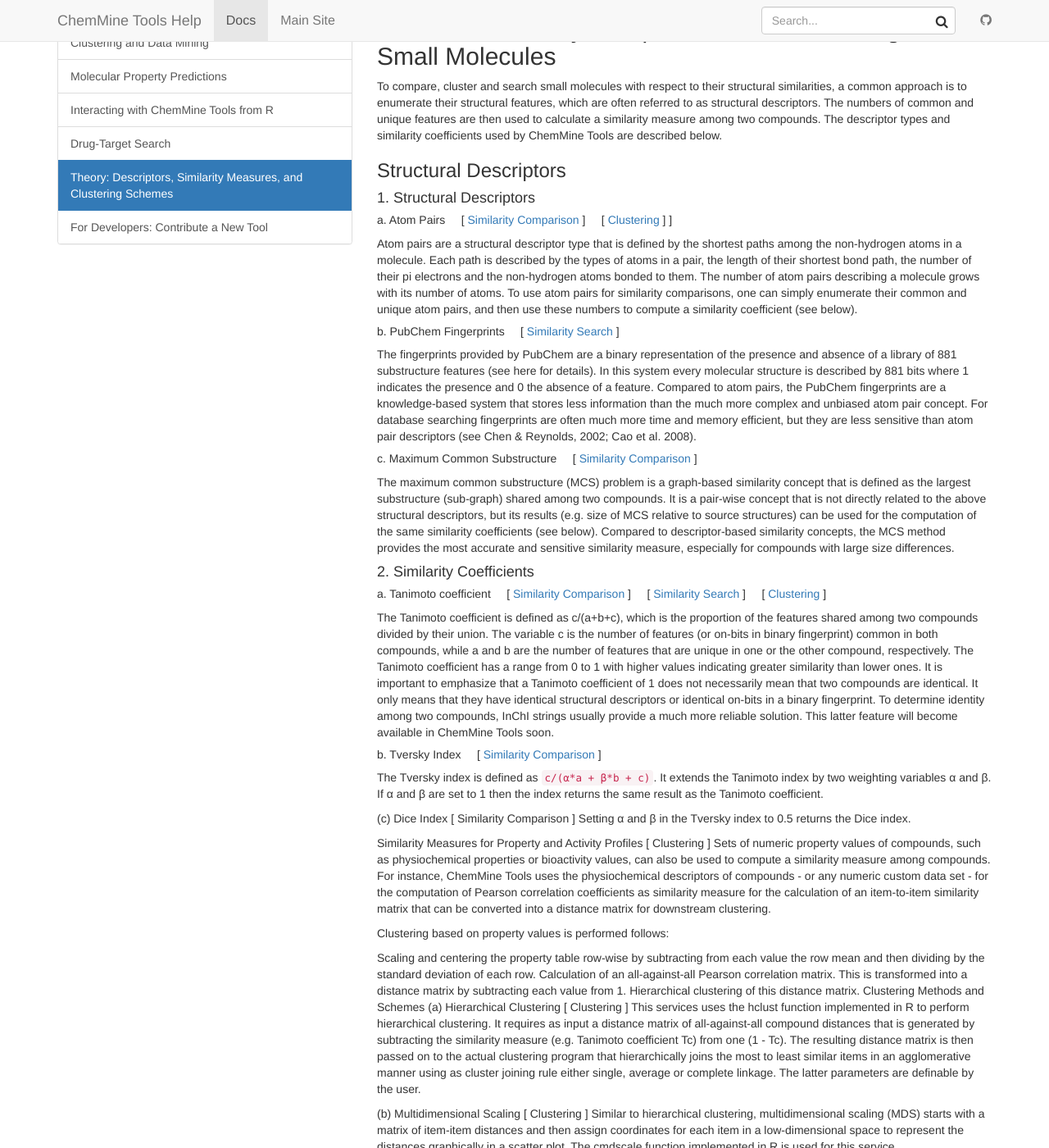
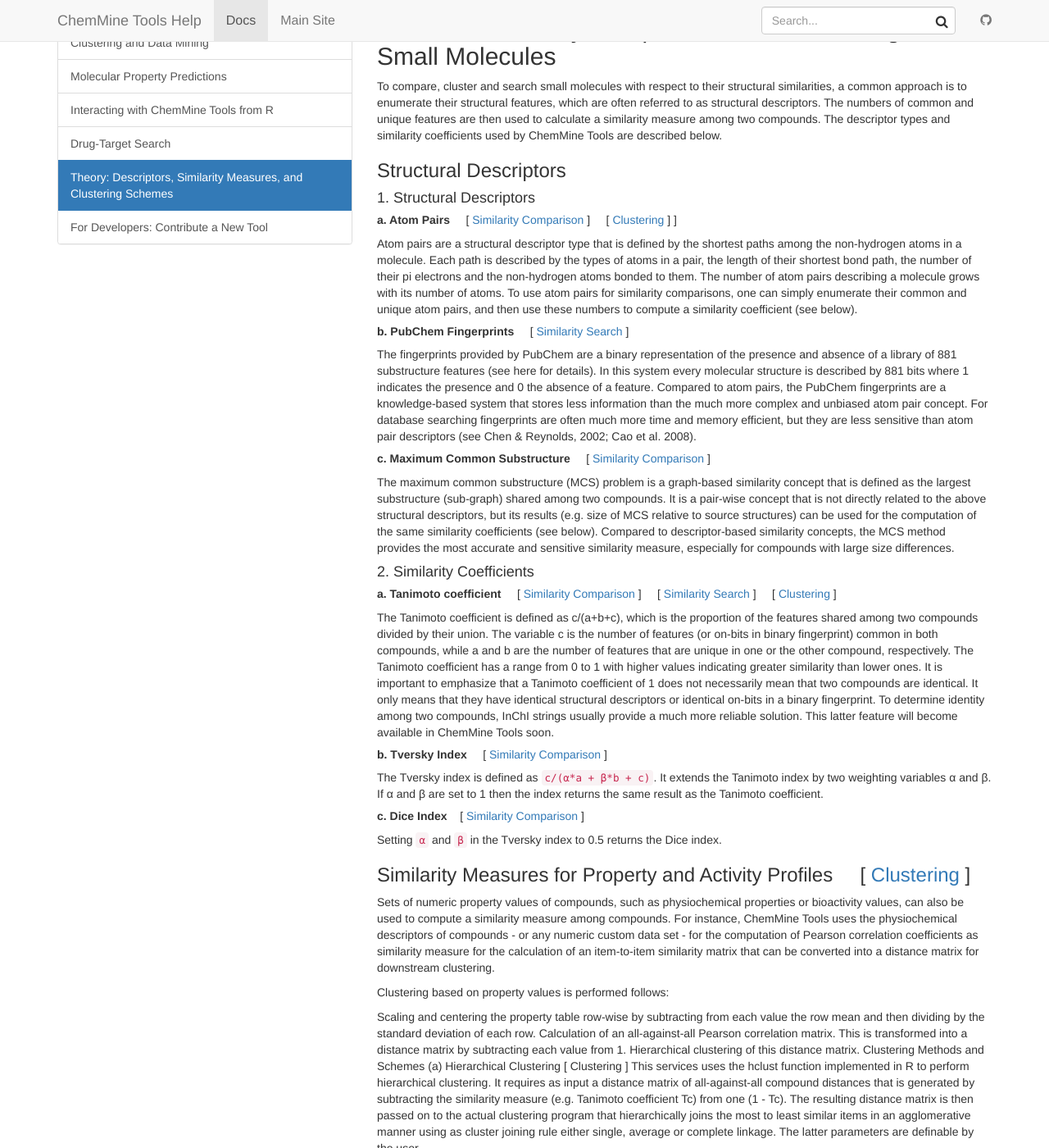
Before and after one commit to girke-lab/chemminetools-docs, a Jekyll site: the page built from _docs/theory.md, in a window 1280 px wide and 1400 px high, scrolled down 303 px. Shown: the whole window at 82% size. Built offline with Jekyll 4.4.1, drawn with Linux system fonts in a browser that asks for light colours; part of the change alters nothing that is shown.

```diff
--- a/_docs/theory.md
+++ b/_docs/theory.md
@@ -15,33 +15,33 @@ To compare, cluster and search small molecules with respect to their structural
 
 #### 1. Structural Descriptors
 
-##### a. Atom Pairs &nbsp; &nbsp; [   [Similarity Comparison](https://chemminetools.ucr.edu/similarity/)   ] &nbsp; &nbsp; [   [Clustering](https://chemminetools.ucr.edu/tools/launch_job/Clustering/)   ]   ]
+##### __a. Atom Pairs__ &nbsp; &nbsp; [   [Similarity Comparison](https://chemminetools.ucr.edu/similarity/)   ] &nbsp; &nbsp; [   [Clustering](https://chemminetools.ucr.edu/tools/launch_job/Clustering/)   ]   ]
 
 Atom pairs are a structural descriptor type that is defined by the shortest paths among the non-hydrogen atoms in a molecule. Each path is described by the types of atoms in a pair, the length of their shortest bond path, the number of their pi electrons and the non-hydrogen atoms bonded to them. The number of atom pairs describing a molecule grows with its number of atoms. To use atom pairs for similarity comparisons, one can simply enumerate their common and unique atom pairs, and then use these numbers to compute a similarity coefficient (see below).
 
-##### b. PubChem Fingerprints &nbsp; &nbsp; [   [Similarity Search](https://chemminetools.ucr.edu/eisearch/query/)   ]
+##### __b. PubChem Fingerprints__ &nbsp; &nbsp; [   [Similarity Search](https://chemminetools.ucr.edu/eisearch/query/)   ]
 
 The fingerprints provided by PubChem are a binary representation of the presence and absence of a library of 881 substructure features (see here for details). In this system every molecular structure is described by 881 bits where 1 indicates the presence and 0 the absence of a feature. Compared to atom pairs, the PubChem fingerprints are a knowledge-based system that stores less information than the much more complex and unbiased atom pair concept. For database searching fingerprints are often much more time and memory efficient, but they are less sensitive than atom pair descriptors (see Chen & Reynolds, 2002; Cao et al. 2008).
 
-##### c. Maximum Common Substructure &nbsp; &nbsp; [   [Similarity Comparison](https://chemminetools.ucr.edu/similarity/)   ]
+##### __c. Maximum Common Substructure__ &nbsp; &nbsp; [   [Similarity Comparison](https://chemminetools.ucr.edu/similarity/)   ]
 The maximum common substructure (MCS) problem is a graph-based similarity concept that is defined as the largest substructure (sub-graph) shared among two compounds. It is a pair-wise concept that is not directly related to the above structural descriptors, but its results (e.g. size of MCS relative to source structures) can be used for the computation of the same similarity coefficients (see below). Compared to descriptor-based similarity concepts, the MCS method provides the most accurate and sensitive similarity measure, especially for compounds with large size differences.
 
 #### 2. Similarity Coefficients
 
-##### a. Tanimoto coefficient &nbsp; &nbsp; [   [Similarity Comparison](https://chemminetools.ucr.edu/similarity/)   ] &nbsp; &nbsp; [   [Similarity Search](https://chemminetools.ucr.edu/eisearch/query/)   ] &nbsp; &nbsp; [   [Clustering](https://chemminetools.ucr.edu/tools/launch_job/Clustering/)   ]
+##### __a. Tanimoto coefficient__ &nbsp; &nbsp; [   [Similarity Comparison](https://chemminetools.ucr.edu/similarity/)   ] &nbsp; &nbsp; [   [Similarity Search](https://chemminetools.ucr.edu/eisearch/query/)   ] &nbsp; &nbsp; [   [Clustering](https://chemminetools.ucr.edu/tools/launch_job/Clustering/)   ]
 
 The Tanimoto coefficient is defined as c/(a+b+c), which is the proportion of the features shared among two compounds divided by their union. The variable c is the number of features (or on-bits in binary fingerprint) common in both compounds, while a and b are the number of features that are unique in one or the other compound, respectively. The Tanimoto coefficient has a range from 0 to 1 with higher values indicating greater similarity than lower ones. It is important to emphasize that a Tanimoto coefficient of 1 does not necessarily mean that two compounds are identical. It only means that they have identical structural descriptors or identical on-bits in a binary fingerprint. To determine identity among two compounds, InChI strings usually provide a much more reliable solution. This latter feature will become available in ChemMine Tools soon.
 
-##### b. Tversky Index &nbsp; &nbsp; [   [Similarity Comparison](https://chemminetools.ucr.edu/similarity/)   ]
+##### __b. Tversky Index__ &nbsp; &nbsp; [   [Similarity Comparison](https://chemminetools.ucr.edu/similarity/)   ]
 
 The Tversky index is defined as `c/(α*a + β*b + c)`. It extends the Tanimoto index by two weighting variables α and β. If α and β are set to 1 then the index returns the same result as the Tanimoto coefficient.
 
-(c) Dice Index
-[   Similarity Comparison   ]
-Setting α and β in the Tversky index to 0.5 returns the Dice index.
+##### __c. Dice Index__&nbsp; &nbsp; [   [Similarity Comparison](https://chemminetools.ucr.edu/similarity/)   ]
 
-Similarity Measures for Property and Activity Profiles
-[   Clustering   ]
+Setting `α` and `β` in the Tversky index to 0.5 returns the Dice index.
+
+### Similarity Measures for Property and Activity Profiles &nbsp; &nbsp; [   [Clustering](https://chemminetools.ucr.edu/tools/launch_job/Clustering/)   ]
+
 Sets of numeric property values of compounds, such as physiochemical properties or bioactivity values, can also be used to compute a similarity measure among compounds. For instance, ChemMine Tools uses the physiochemical descriptors of compounds - or any numeric custom data set - for the computation of Pearson correlation coefficients as similarity measure for the calculation of an item-to-item similarity matrix that can be converted into a distance matrix for downstream clustering.
 
 Clustering based on property values is performed follows:
```
